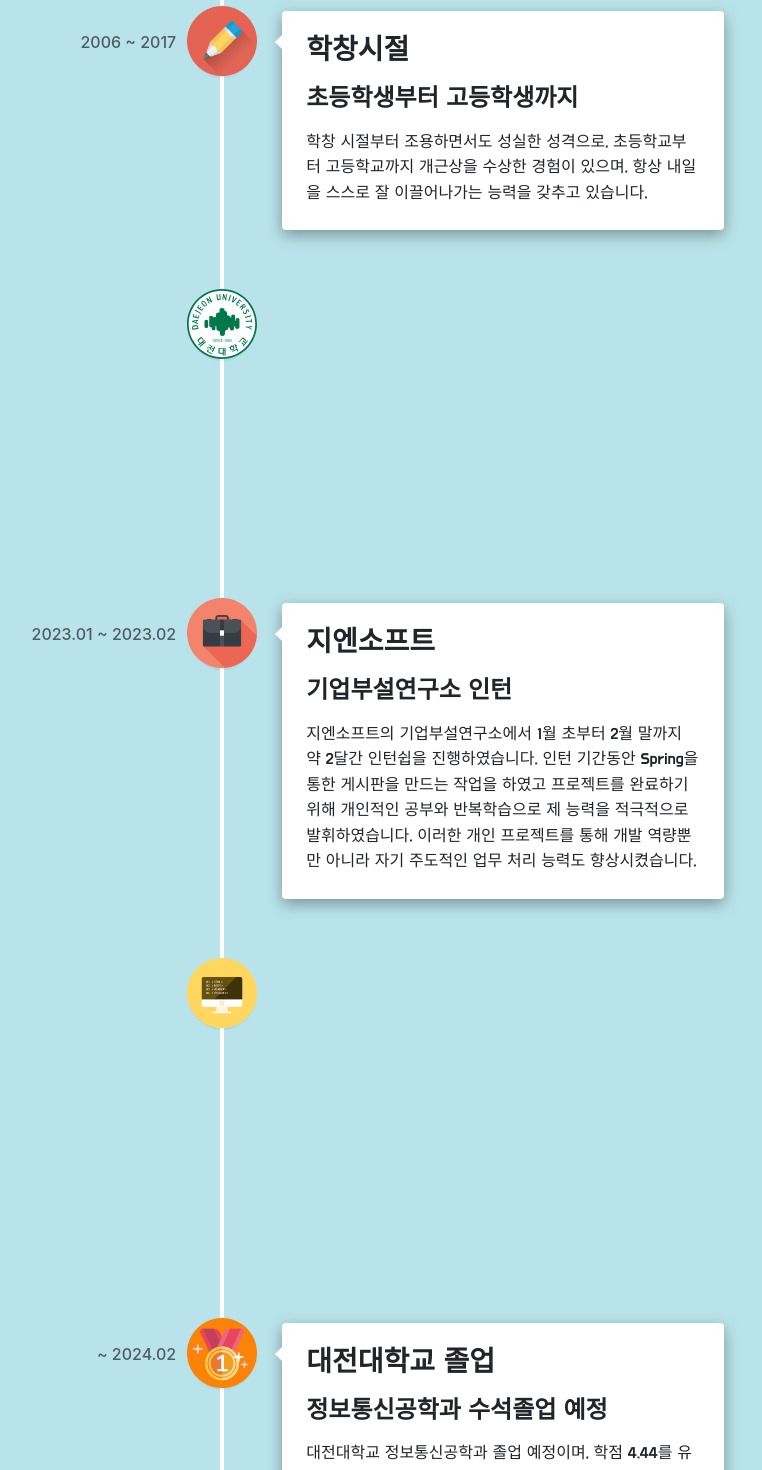
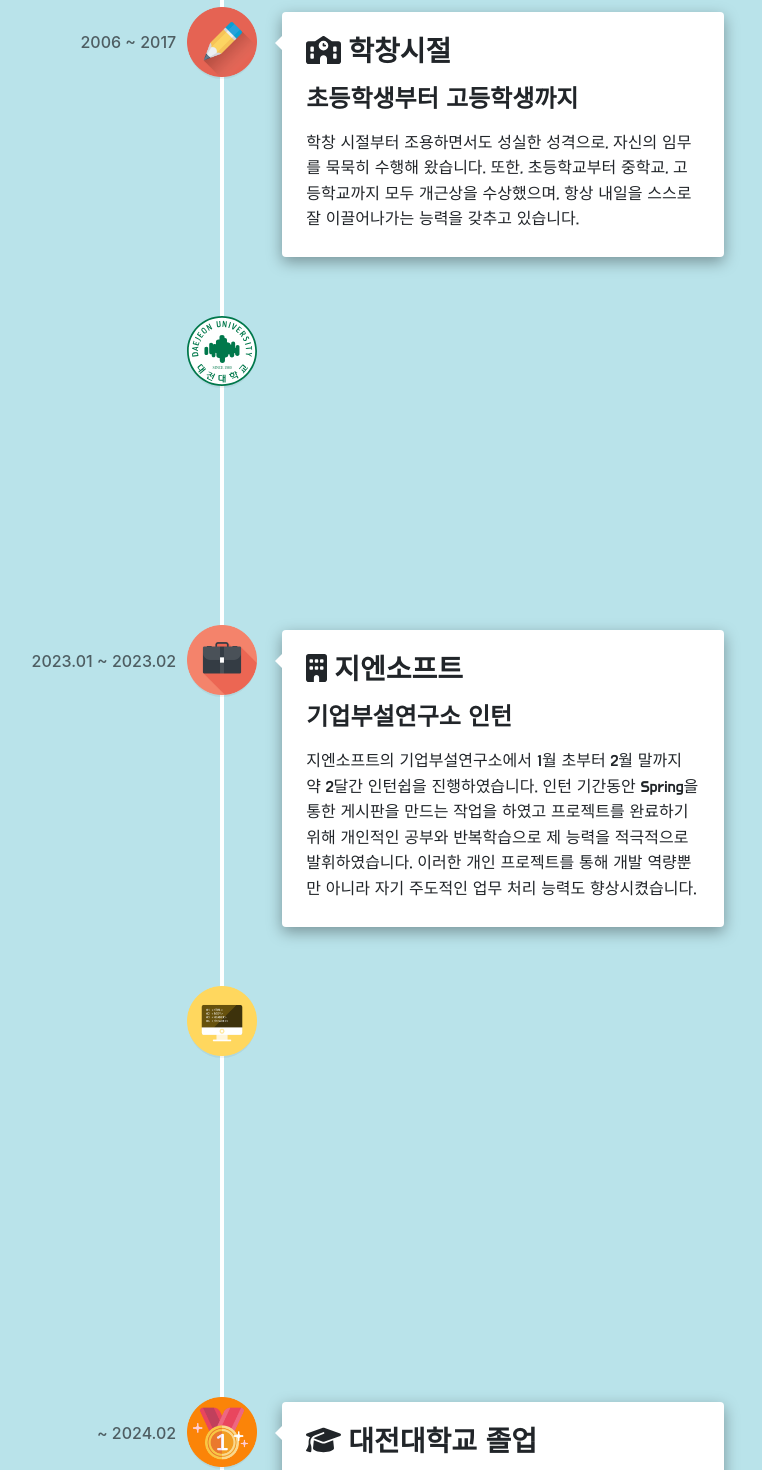
Before and after one commit to Kangin-Lee/portfolio, a React (Create React App) app: page / in a window 1280 px wide. Shown: the part 1960-3430 px from the top of the page, without its empty margins (418-1180 px from the left). Built offline with nearby package versions, Linux system fonts and the light colour scheme.

Commit message:
거의 마무리 중...?

```diff
--- a/public/index.html
+++ b/public/index.html
@@ -2,7 +2,7 @@
 <html lang="en">
   <head>
     <meta charset="utf-8" />
-    <link rel="icon" href="%PUBLIC_URL%/favicon.ico" />
+    <!-- <link rel="icon" href="%PUBLIC_URL%/favicon.ico" /> -->
     <meta name="viewport" content="width=device-width, initial-scale=1" />
     <meta name="theme-color" content="#000000" />
     <meta
@@ -15,6 +15,7 @@
       user's mobile device or desktop. See https://developers.google.com/web/fundamentals/web-app-manifest/
     -->
     <link rel="manifest" href="%PUBLIC_URL%/manifest.json" />
+    <link rel="icon" type="image/x-icon" href="https://cdn3.iconfinder.com/data/icons/kids-coding/64/23.programmer-kids_coding-code-coding-hack-hacker-spyware-crime-user-laptop-security-avatar-computer-512.png">
     <!--
       Notice the use of %PUBLIC_URL% in the tags above.
       It will be replaced with the URL of the `public` folder during the build.
--- a/src/App.css
+++ b/src/App.css
@@ -397,7 +397,9 @@ Note: Beware of modifying this element as it can break the animations - you shou
   line-height: 1em;
 }
 
-
+.vertical-timeline-element-title .svg-inline--fa{
+  margin-right: 7px;
+}
 /* skill---------------------------------------------------------------- */
 .skill-area {
   background-color: #7cc1ac;
@@ -479,6 +481,13 @@ Note: Beware of modifying this element as it can break the animations - you shou
 }
 .flip-sub {
   padding: 10px 20px 0 20px;
+}
+.skill-area section .item-hover{
+  text-align: center;
+  font-weight: bold;
+  font-family: var(--normal-font-family);
+  font-size: 1.2em;
+  margin: 0;
 }
 /* project------------------------------------------------------------------- */
 .project-area {
@@ -614,6 +623,7 @@ Note: Beware of modifying this element as it can break the animations - you shou
   }
   .mySwiper{
     width: 480px;
+
   }
   .swiper-slide{
     width: 480px;
--- a/src/Layout/Archiving.js
+++ b/src/Layout/Archiving.js
@@ -1,5 +1,5 @@
 import React from "react";
-import { Col, Container } from "react-bootstrap";
+import { Container } from "react-bootstrap";
 import MenuTitle from "../component/MenuTitle";
 import Fade from "react-reveal/Fade";
 
--- a/src/Layout/Introduce.js
+++ b/src/Layout/Introduce.js
@@ -1,9 +1,7 @@
-import React, { useEffect, useState } from "react";
+import React from "react";
 import Typing from "../component/Typing";
 import { Container } from "react-bootstrap";
-import {Flip,Fade } from "react-reveal";
-import { FontAwesomeIcon } from '@fortawesome/react-fontawesome'
-import { faBars } from '@fortawesome/free-solid-svg-icons'
+import { Flip, Fade } from "react-reveal";
 import HamburgerMenu from "../component/HamburgerMenu";
 
 const Introduce = () => {
--- a/src/Layout/Skill.js
+++ b/src/Layout/Skill.js
@@ -4,6 +4,7 @@ import MenuTitle from "../component/MenuTitle";
 import Carousel from "react-multi-carousel";
 import "react-multi-carousel/lib/styles.css";
 import SkillList from "../component/SkillList";
+import HeadShake from "react-reveal/HeadShake";
 
 const Skill = () => {
   const responsive = {
@@ -36,6 +37,9 @@ const Skill = () => {
         <section>
           <div className="skill-language">
             <h1 className="skill-name">{"< Language >"}</h1>
+            <HeadShake>
+              <p className="item-hover">아이템에 마우스를 올려보세요!</p>
+            </HeadShake>
             <div>
               <Carousel responsive={responsive} className="skill-carousel">
                 <SkillList
@@ -73,6 +77,9 @@ const Skill = () => {
           </div>
           <div>
             <h1 className="skill-name">{"< Framework & Library >"}</h1>
+            <HeadShake>
+              <p className="item-hover">아이템에 마우스를 올려보세요!</p>
+            </HeadShake>
             <div>
               <Carousel responsive={responsive} className="skill-carousel">
                 <SkillList
@@ -120,6 +127,9 @@ const Skill = () => {
           </div>
           <div>
             <h1 className="skill-name">{"< Database >"}</h1>
+            <HeadShake>
+              <p className="item-hover">아이템에 마우스를 올려보세요!</p>
+            </HeadShake>
             <div>
               <Carousel responsive={responsive} className="skill-carousel">
                 <SkillList
@@ -137,6 +147,9 @@ const Skill = () => {
           </div>
           <div>
             <h1 className="skill-name">{"< Mobile >"}</h1>
+            <HeadShake>
+              <p className="item-hover">아이템에 마우스를 올려보세요!</p>
+            </HeadShake>
             <div>
               <Carousel responsive={responsive} className="skill-carousel">
                 <SkillList
@@ -149,6 +162,9 @@ const Skill = () => {
           </div>
           <div>
             <h1 className="skill-name">{"< Version Control & Deployment >"}</h1>
+            <HeadShake>
+              <p className="item-hover">아이템에 마우스를 올려보세요!</p>
+            </HeadShake>
             <div>
               <Carousel responsive={responsive} className="skill-carousel">
                 <SkillList
--- a/src/component/AboutMenu.js
+++ /dev/null
@@ -1,28 +0,0 @@
-import React from "react";
-import { FontAwesomeIcon } from "@fortawesome/react-fontawesome";
-
-const AboutMenu = ({ icon, title, sub, sub2 }) => {
-  return (
-    <div className="about">
-      <div className="about-icon">
-        <FontAwesomeIcon icon={icon} />
-      </div>
-      <div>
-        <div className="about-title">{title}</div>
-        <div className="about-sub">{sub}</div>
-        <div
-          className="about-sub2"
-          style={{
-            fontFamily: "'Do Hyeon', sans-serif",
-            fontSize: "1.2em",
-            color: "#343541",
-          }}
-        >
-          {sub2}
-        </div>
-      </div>
-    </div>
-  );
-};
-
-export default AboutMenu;
--- a/src/component/TimeLine.js
+++ b/src/component/TimeLine.js
@@ -4,6 +4,15 @@ import {
   VerticalTimelineElement,
 } from "react-vertical-timeline-component";
 import "react-vertical-timeline-component/style.min.css";
+import { FontAwesomeIcon } from "@fortawesome/react-fontawesome";
+import {
+  faUser,
+  faSchool,
+  faBuildingColumns,
+  faLaptopCode,
+  faBuilding,
+  faGraduationCap,
+} from "@fortawesome/free-solid-svg-icons";
 
 const TimeLine = () => {
   return (
@@ -20,7 +29,10 @@ const TimeLine = () => {
           iconStyle={{ background: "rgb(33, 150, 243)", color: "#fff" }}
           icon={<img width={70} src="images/hello.png" />}
         >
-          <h3 className="vertical-timeline-element-title">소개</h3>
+          <h3 className="vertical-timeline-element-title">
+            <FontAwesomeIcon icon={faUser} />
+            소개
+          </h3>
 
           <p>안녕하세요! 이강인입니다. 간단한 제 정보입니다.</p>
           <ul className="about-list">
@@ -40,14 +52,18 @@ const TimeLine = () => {
           }}
           icon={<img width={70} src="images/pen.png" />}
         >
-          <h3 className="vertical-timeline-element-title">학창시절</h3>
+          <h3 className="vertical-timeline-element-title">
+            <FontAwesomeIcon icon={faSchool} />
+            학창시절
+          </h3>
           <h4 className="vertical-timeline-element-subtitle">
             초등학생부터 고등학생까지
           </h4>
           <p>
-            학창 시절부터 조용하면서도 성실한 성격으로, 초등학교부터
-            고등학교까지 개근상을 수상한 경험이 있으며, 항상 내일을 스스로 잘
-            이끌어나가는 능력을 갖추고 있습니다.
+            학창 시절부터 조용하면서도 성실한 성격으로, 자신의 임무를 묵묵히
+            수행해 왔습니다. 또한, 초등학교부터 중학교, 고등학교까지 모두
+            개근상을 수상했으며, 항상 내일을 스스로 잘 이끌어나가는 능력을
+            갖추고 있습니다.
           </p>
         </VerticalTimelineElement>
         <VerticalTimelineElement
@@ -60,7 +76,10 @@ const TimeLine = () => {
           }}
           icon={<img width={70} src="images/daejeonuniv.svg" />}
         >
-          <h3 className="vertical-timeline-element-title">대전대학교</h3>
+          <h3 className="vertical-timeline-element-title">
+            <FontAwesomeIcon icon={faBuildingColumns} />
+            대전대학교
+          </h3>
           <h4 className="vertical-timeline-element-subtitle">
             정보통신공학과 입학
           </h4>
@@ -80,7 +99,10 @@ const TimeLine = () => {
           }}
           icon={<img width={70} src="images/bag.png" />}
         >
-          <h3 className="vertical-timeline-element-title">지엔소프트</h3>
+          <h3 className="vertical-timeline-element-title">
+            <FontAwesomeIcon icon={faBuilding} />
+            지엔소프트
+          </h3>
           <h4 className="vertical-timeline-element-subtitle">
             기업부설연구소 인턴
           </h4>
@@ -103,17 +125,20 @@ const TimeLine = () => {
           icon={<img width={70} src="images/coding.png" />}
         >
           <h3 className="vertical-timeline-element-title">
+            <FontAwesomeIcon icon={faLaptopCode} />
             온디바이스AI 개발자 과정
           </h3>
           <h4 className="vertical-timeline-element-subtitle">
             HRD사업단 및 고용노동부 주관
           </h4>
           <p>
-            학교 수업 대신, 온디바이스AI 개발자 과정을 수강하였습니다. 이 기간
-            동안, 머신 러닝과 딥러닝 모델을 구현하고, 텐서플로우를 통해 모델
-            학습 및 최적화에 집중하였습니다. 또한, 자바를 이용해 안드로이드
-            모바일 애플리케이션을 개발하였습니다. 이러한 경험을 통해 실무에서의
-            문제 해결 능력과 창의적인 솔루션 개발 능력을 향상시켰습니다.
+            학교 수업 대신, HRD사업단 주관인 온디바이스AI 개발자 과정을
+            수강하였습니다. 이 기간 동안, 머신 러닝과 딥러닝 모델을 구현하고,
+            텐서플로우를 통해 모델 학습 및 최적화에 집중하였습니다. 또한, 자바를
+            이용해 안드로이드 모바일 애플리케이션을 개발하였습니다. 이러한
+            경험을 통해 일반 학교 수업을 듣는 학생들보다 경쟁력을 키웠고,
+            실무에서의 문제 해결 능력과 창의적인 솔루션 개발 능력을
+            향상시켰습니다.
           </p>
         </VerticalTimelineElement>
         <VerticalTimelineElement
@@ -126,7 +151,10 @@ const TimeLine = () => {
           }}
           icon={<img width={70} src="images/top.png" />}
         >
-          <h3 className="vertical-timeline-element-title">대전대학교 졸업</h3>
+          <h3 className="vertical-timeline-element-title">
+            <FontAwesomeIcon icon={faGraduationCap} />
+            대전대학교 졸업
+          </h3>
           <h4 className="vertical-timeline-element-subtitle">
             정보통신공학과 수석졸업 예정
           </h4>
```
Also changed, not shown: src/Layout/AboutMe.js (+0 -11 lines).
